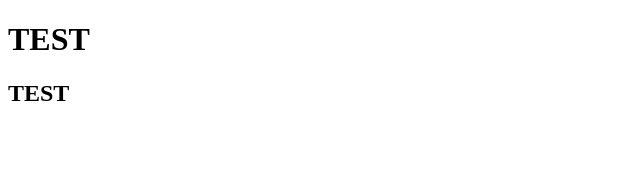
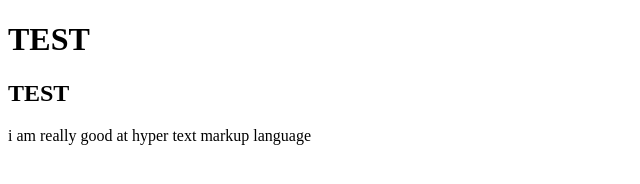
Before and after one commit to sacullll/website-test, a plain HTML site: page main.html in a window 1280 px wide. Shown: the whole page, without its empty margins (0-640 px from the left). Drawn offline with Linux system fonts and the light colour scheme.

Commit message:
Update main.html

```diff
--- a/main.html
+++ b/main.html
@@ -3,5 +3,6 @@
     <head>
         <h1>TEST</h1>
         <h2>TEST</h2>
+        <p>i am really good at hyper text markup language</p>
     </head>
 </html>
```
